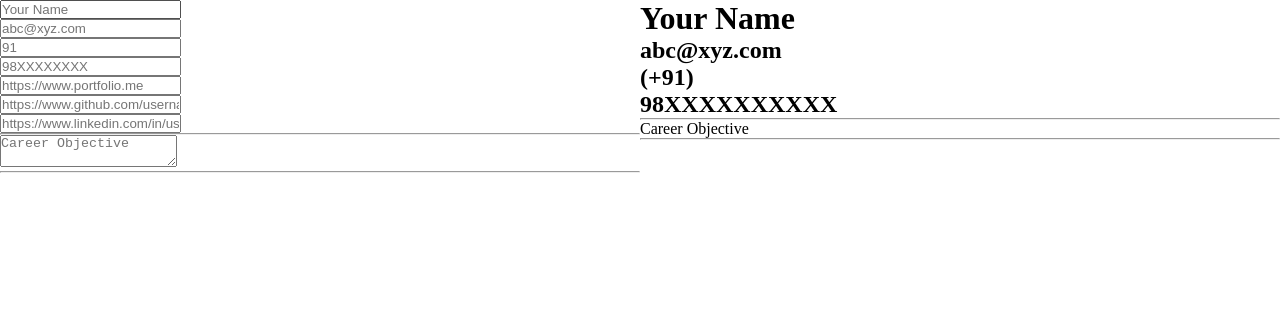
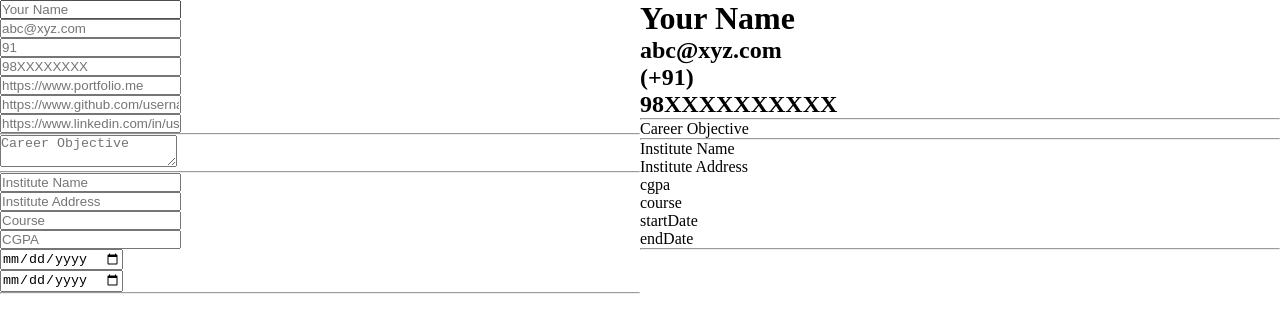
Before and after one commit to karprabha/cv-application, a React (Vite) app: page / in a window 1280 px wide. Shown: the top 332 px of the page. Built offline with nearby package versions, Linux system fonts and the light colour scheme.

Commit message:
add education sectiona

```diff
--- a/src/components/Editor.tsx
+++ b/src/components/Editor.tsx
@@ -1,6 +1,7 @@
 import { useEffect, useState } from "react";
 import HeaderSection from "./editor/HeaderSectionInput";
 import IntroductionSection from "./editor/IntroductionSectionInput";
+import EducationSection from "./editor/EducationSectionInput";
 
 type UpdateCVFunction = (key: string, value: any) => void;
 
@@ -11,11 +12,13 @@ interface EditorProps {
 const Editor: React.FC<EditorProps> = ({ updateCV }) => {
     const [headerSection, setHeaderSection] = useState({});
     const [introductionSection, setIntroductionSection] = useState({});
+    const [educationSection, setEducationSection] = useState({});
 
     useEffect(() => {
         updateCV("headerSection", headerSection);
         updateCV("introductionSection", introductionSection);
-    }, [headerSection, introductionSection]);
+        updateCV("educationSection", educationSection);
+    }, [headerSection, introductionSection, educationSection]);
 
     const updateHeaderSection = (key: string, value: any) => {
         setHeaderSection((prevHeaderSection) => ({
@@ -31,6 +34,13 @@ const Editor: React.FC<EditorProps> = ({ updateCV }) => {
         }));
     };
 
+    const updateEducationSection = (key: string, value: any) => {
+        setEducationSection((prevEducationSection) => ({
+            ...prevEducationSection,
+            [key]: value,
+        }));
+    };
+
     return (
         <div className="editor">
             <HeaderSection updateHeaderSection={updateHeaderSection} />
@@ -39,6 +49,8 @@ const Editor: React.FC<EditorProps> = ({ updateCV }) => {
                 updateIntroductionSection={updateIntroductionSection}
             />
             <hr />
+            <EducationSection updateEducationSection={updateEducationSection} />
+            <hr />
         </div>
     );
 };
--- a/src/components/Output.tsx
+++ b/src/components/Output.tsx
@@ -1,5 +1,6 @@
 import HeaderSection from "./output/HeaderSectionOutput";
 import IntroductionSection from "./output/IntroductionSectionOutput";
+import EducationSection from "./output/EducationSectionOutput";
 
 interface CV {
     [key: string]: any;
@@ -18,6 +19,8 @@ const Output: React.FC<OutputProps> = ({ cv }) => {
                 introductionSection={cv.introductionSection || {}}
             />
             <hr />
+            <EducationSection educationSection={cv.educationSection || {}} />
+            <hr />
         </div>
     );
 };
--- a/src/components/editor/EducationSectionInput.tsx
+++ b/src/components/editor/EducationSectionInput.tsx
@@ -0,0 +1,57 @@
+import Input from "../Input";
+
+type updateEducationSectionFunction = (key: string, value: any) => void;
+
+interface EducationSectionProps {
+    updateEducationSection: updateEducationSectionFunction;
+}
+
+const EducationSection: React.FC<EducationSectionProps> = ({
+    updateEducationSection,
+}) => {
+    return (
+        <>
+            <Input
+                type="text"
+                keyName="instituteName"
+                placeholder="Institute Name"
+                updateParentSection={updateEducationSection}
+            />
+
+            <Input
+                type="text"
+                keyName="instituteAddress"
+                placeholder="Institute Address"
+                updateParentSection={updateEducationSection}
+            />
+
+            <Input
+                type="text"
+                keyName="course"
+                placeholder="Course"
+                updateParentSection={updateEducationSection}
+            />
+
+            <Input
+                type="number"
+                keyName="cgpa"
+                placeholder="CGPA"
+                updateParentSection={updateEducationSection}
+            />
+
+            <Input
+                type="date"
+                keyName="startDate"
+                updateParentSection={updateEducationSection}
+            />
+
+            <Input
+                type="date"
+                keyName="endDate"
+                updateParentSection={updateEducationSection}
+            />
+        </>
+    );
+};
+
+export default EducationSection;
--- /dev/null
+++ b/src/components/output/EducationSectionOutput.tsx
@@ -0,0 +1,24 @@
+interface EducationSection {
+    [key: string]: any;
+}
+
+interface EducationSectionProps {
+    educationSection: EducationSection;
+}
+
+const EducationSection: React.FC<EducationSectionProps> = ({
+    educationSection,
+}) => {
+    return (
+        <>
+            <p>{educationSection.instituteName || "Institute Name"}</p>
+            <p>{educationSection.instituteAddress || "Institute Address"}</p>
+            <p>{educationSection.cgpa || "cgpa"}</p>
+            <p>{educationSection.course || "course"}</p>
+            <p>{educationSection.startDate || "startDate"}</p>
+            <p>{educationSection.endDate || "endDate"}</p>
+        </>
+    );
+};
+
+export default EducationSection;
```
